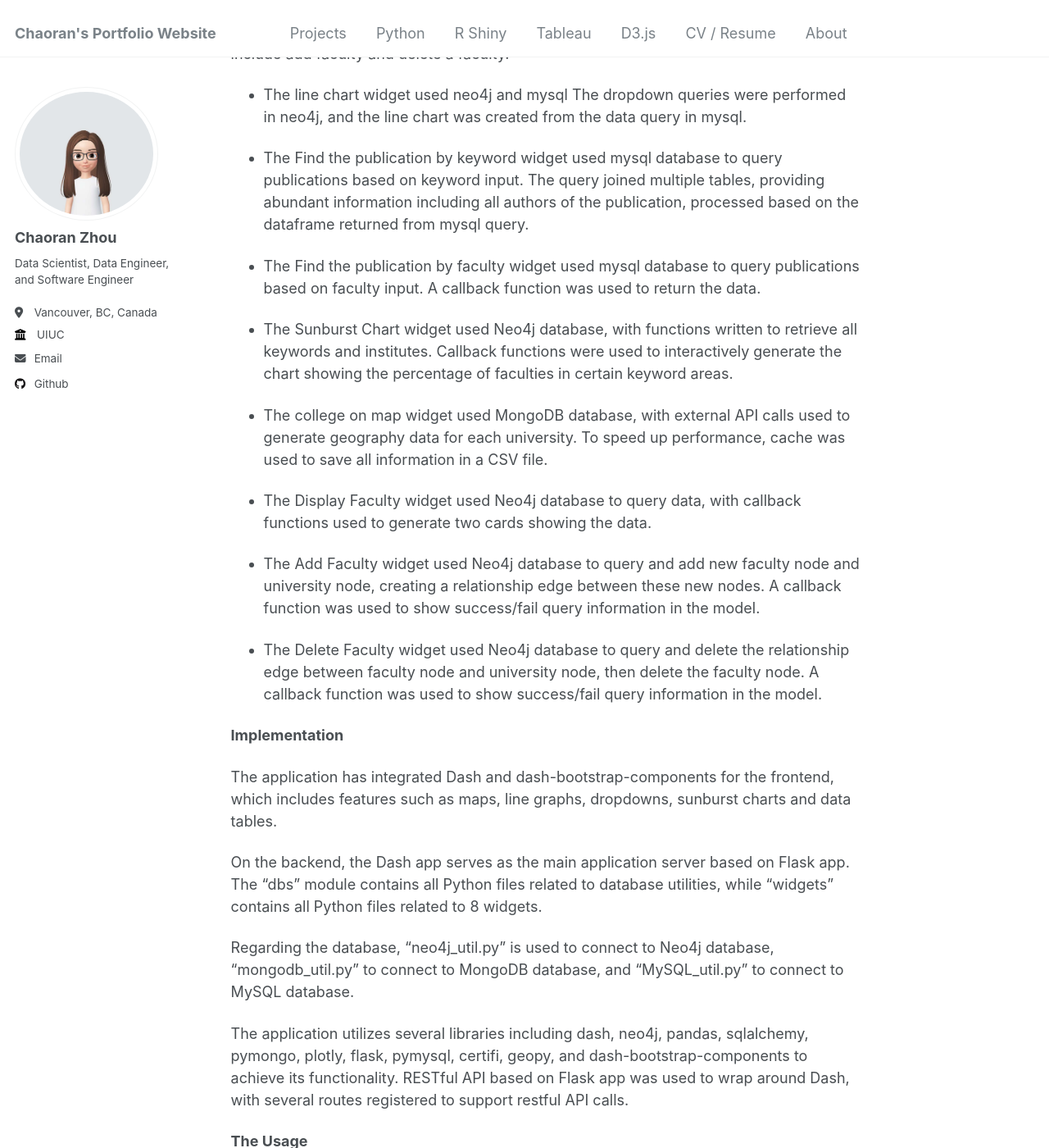
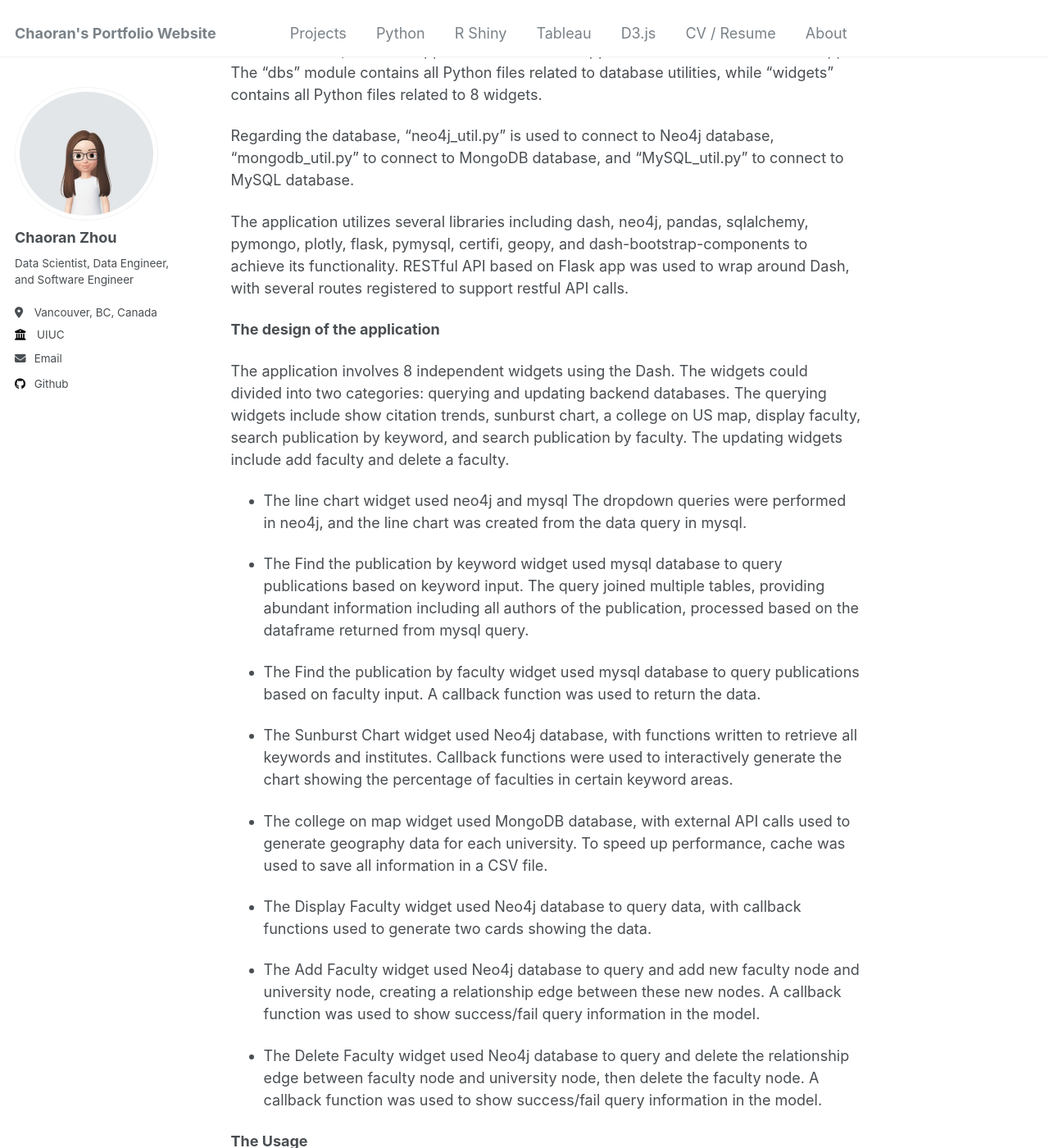
Before and after one commit to ranranrunforit/ranranrunforit.github.io, a Jekyll site: the page built from _projects/project-4.md, in a window 1280 px wide and 1400 px high, scrolled down 728 px. Shown: the whole window at 82% size. Built offline with Jekyll 4.4.1, drawn with Linux system fonts in a browser that asks for light colours; some of the changed lines change nothing that is shown; some of the changed text lies outside the part shown.

Commit message:
Update project-4.md

```diff
--- a/_projects/project-4.md
+++ b/_projects/project-4.md
@@ -12,6 +12,17 @@ The objectives of the application are to provide users with the ability to searc
 
 
 **[Faculty Analytics Demo](https://mediaspace.illinois.edu/media/t/1_uhjjx6f1)**
+
+
+**Implementation**
+
+The application has integrated Dash and dash-bootstrap-components for the frontend, which includes features such as maps, line graphs, dropdowns, sunburst charts and data tables.
+
+On the backend, the Dash app serves as the main application server based on Flask app. The "dbs" module contains all Python files related to database utilities, while "widgets" contains all Python files related to 8 widgets.
+
+Regarding the database, "neo4j_util.py" is used to connect to Neo4j database, "mongodb_util.py" to connect to MongoDB database, and "MySQL_util.py" to connect to MySQL database.
+
+The application utilizes several libraries including dash, neo4j, pandas, sqlalchemy, pymongo, plotly, flask, pymysql, certifi, geopy, and dash-bootstrap-components to achieve its functionality. RESTful API based on Flask app was used to wrap around Dash, with several routes registered to support restful API calls.
 
 
 **The design of the application**
@@ -33,16 +44,6 @@ The application involves 8 independent widgets using the Dash. The widgets could
 -	The Add Faculty widget used Neo4j database to query and add new faculty node and university node, creating a relationship edge between these new nodes. A callback function was used to show success/fail query information in the model.
 
 -	The Delete Faculty widget used Neo4j database to query and delete the relationship edge between faculty node and university node, then delete the faculty node. A callback function was used to show success/fail query information in the model.
-
-**Implementation**
-
-The application has integrated Dash and dash-bootstrap-components for the frontend, which includes features such as maps, line graphs, dropdowns, sunburst charts and data tables.
-
-On the backend, the Dash app serves as the main application server based on Flask app. The "dbs" module contains all Python files related to database utilities, while "widgets" contains all Python files related to 8 widgets.
-
-Regarding the database, "neo4j_util.py" is used to connect to Neo4j database, "mongodb_util.py" to connect to MongoDB database, and "MySQL_util.py" to connect to MySQL database.
-
-The application utilizes several libraries including dash, neo4j, pandas, sqlalchemy, pymongo, plotly, flask, pymysql, certifi, geopy, and dash-bootstrap-components to achieve its functionality. RESTful API based on Flask app was used to wrap around Dash, with several routes registered to support restful API calls.
 
 
 **The Usage**
@@ -66,6 +67,5 @@ The application utilizes several libraries including dash, neo4j, pandas, sqlalc
 -	Users can access raw college and faculty information at http://127.0.0.1:8050/college_and_faculty or view faculty and keyword data at http://127.0.0.1:8050/faculty_and_keyword.
 
 
-
 **Keywords**: Neo4j, MySQL, MongoDB
 **Packages**: dash, flask, neo4j, pandas, sqlalchemy, pymongo, plotly, flask, pymysql, certifi, geopy, dash-bootstrap-components
```
